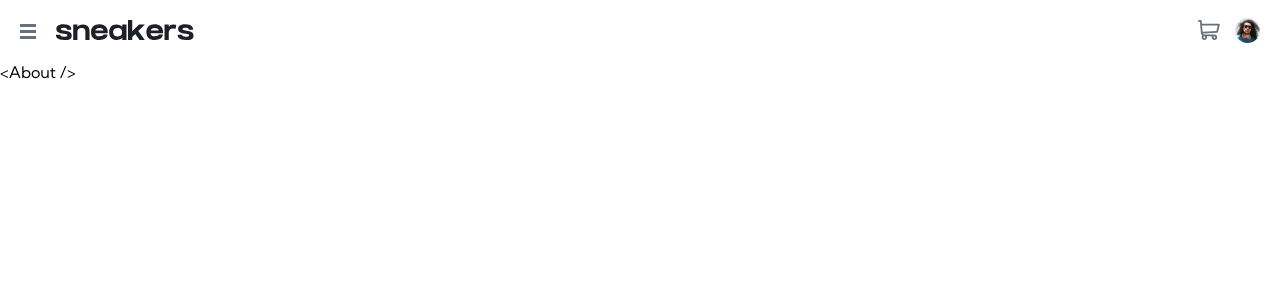
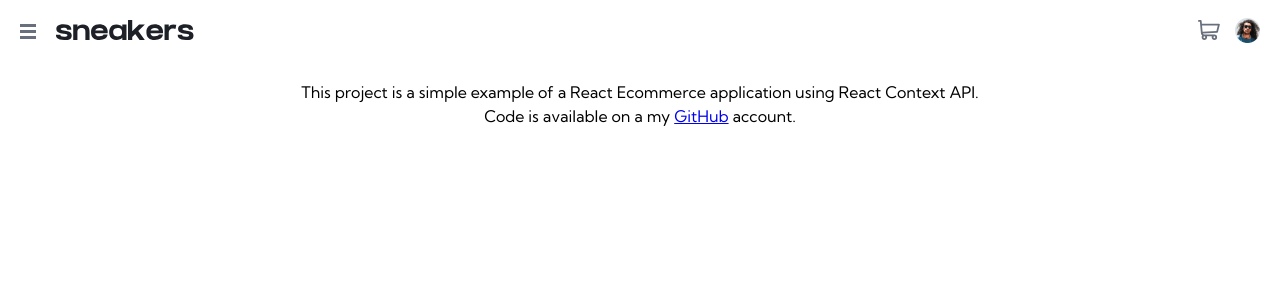
Before and after one commit to tahielpedevilla/ecommerce-challenge, a React (Vite) app: page /about in a window 1280 px wide. Shown: the top 300 px of the page. Built offline with nearby package versions, Linux system fonts and the light colour scheme.

Commit message:
add about page content

```diff
--- a/src/components/ProductCard/ProductCard.jsx
+++ b/src/components/ProductCard/ProductCard.jsx
@@ -14,7 +14,7 @@ const ProductCard = ({product}) => {
   return (
     <div className="card">
       <div className="image">
-        <img alt={product.model} src={product.images[0]} />
+        <img alt={product.model} loading="lazy" src={product.images[0]} />
       </div>
       <div className="details">
         <div className="card-header">
@@ -22,9 +22,11 @@ const ProductCard = ({product}) => {
           <div className="price-container">
             <div className="row-price">
               <p className="details-card-currentPrice">{formatter(product.price)}</p>
-              <p className="details-card-off">{product.off + "%"}</p>
+              {product.off === 0 ? null : <p className="details-card-off">{product.off + "%"}</p>}
             </div>
-            <p className="details-card-oldPrice">{formatter(product.oldPrice)}</p>
+            {product.off === 0 ? null : (
+              <p className="details-card-oldPrice">{formatter(product.oldPrice)}</p>
+            )}
           </div>
         </div>
         <div className="buttons">
--- a/src/pages/About/About.jsx
+++ b/src/pages/About/About.jsx
@@ -1,5 +1,13 @@
 import "./About.scss";
 
-const About = () => <div>{`<About />`}</div>;
+const About = () => (
+  <main>
+    <p className="about-text">
+      This project is a simple example of a React Ecommerce application using React Context API.{" "}
+      <br />
+      Code is available on a my <a href="https://github.com/tahielpedevilla">GitHub</a> account.
+    </p>
+  </main>
+);
 
 export default About;
--- a/src/pages/About/About.scss
+++ b/src/pages/About/About.scss
@@ -0,0 +1,13 @@
+body {
+  main {
+    display: flex;
+    justify-content: center;
+    align-items: center;
+    padding: 20px;
+    width: 100%;
+
+    .about-text {
+      text-align: center;
+    }
+  }
+}
--- a/src/pages/Women/Women.jsx
+++ b/src/pages/Women/Women.jsx
@@ -6,6 +6,7 @@ import {useProducts} from "@/hooks/useProducts";
 
 const Women = () => {
   const {products} = useProducts();
+
   const filteredProducts = products.filter((product) => product.category === "Women");
 
   return (
```
